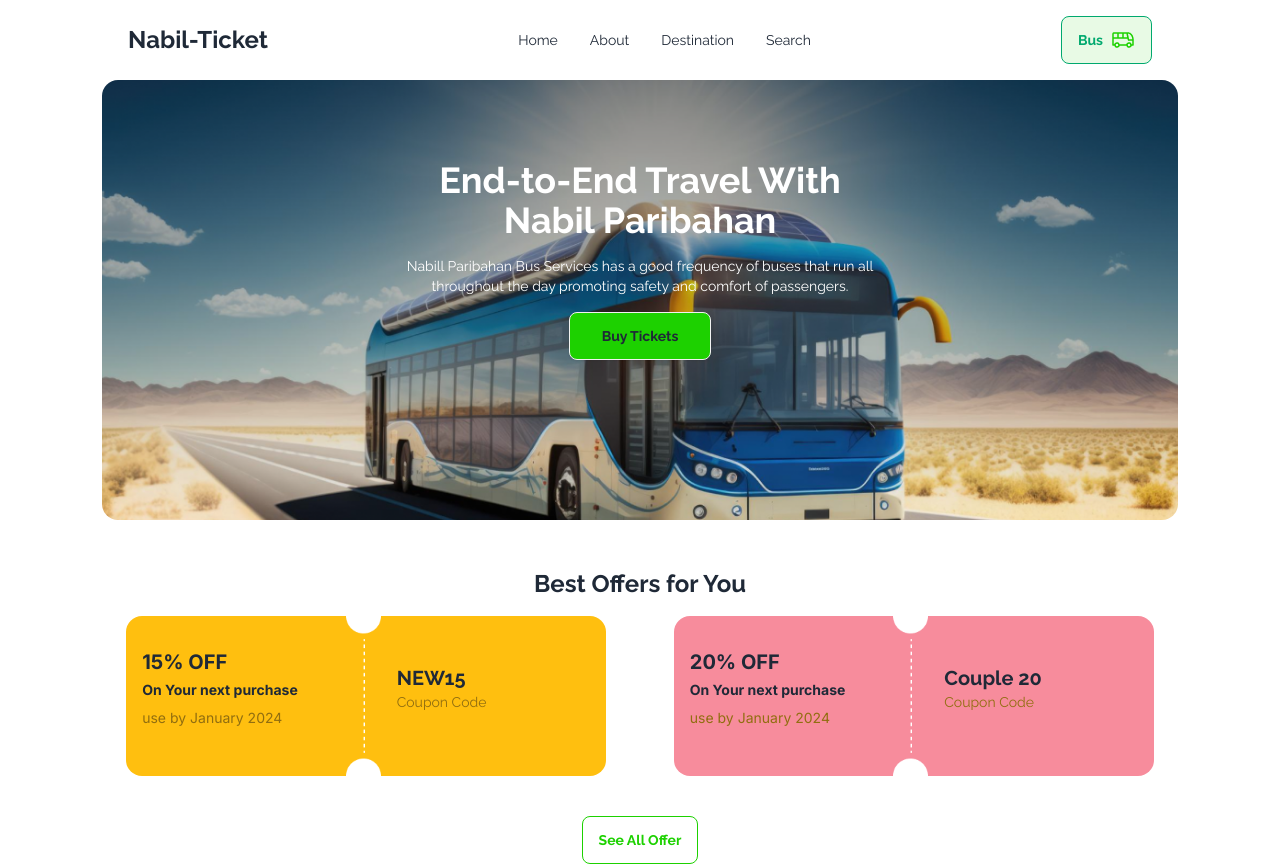
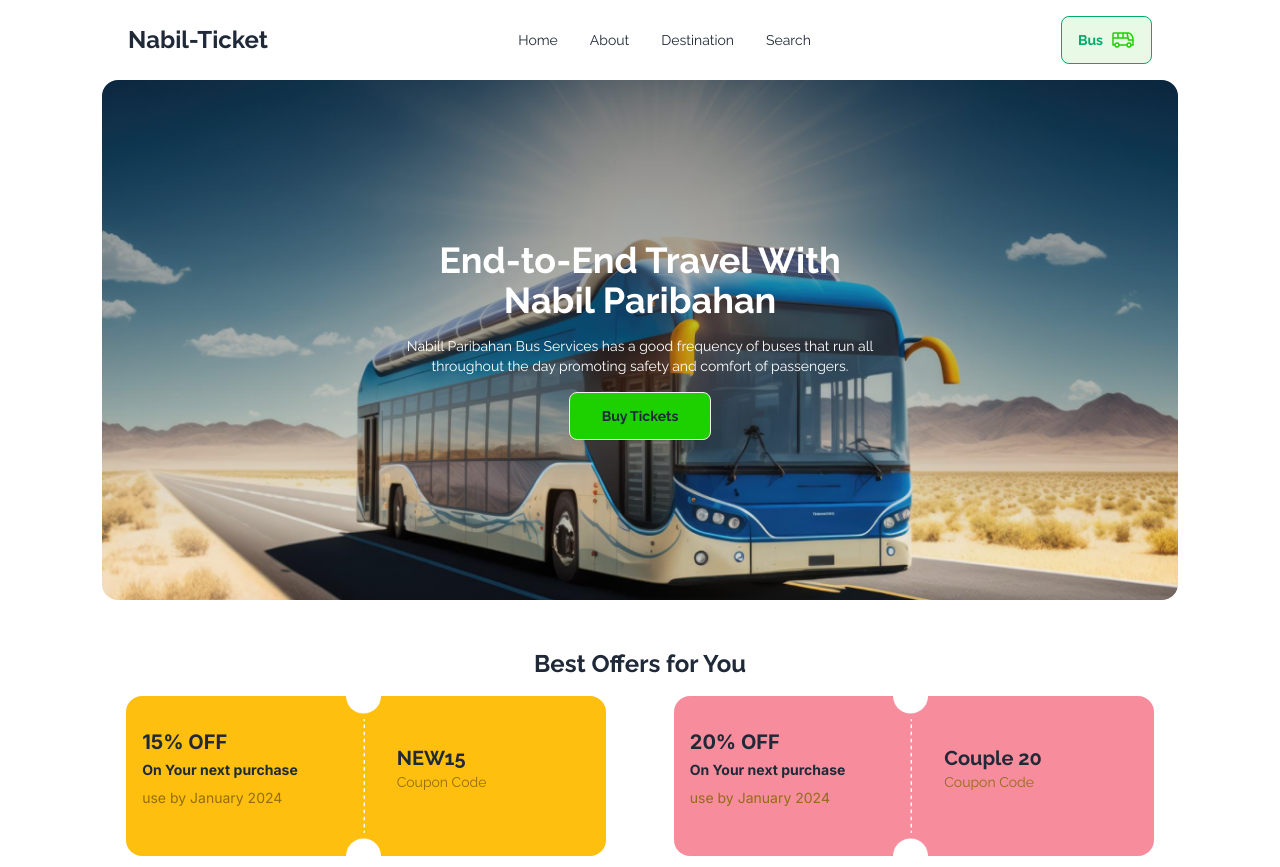
Before and after one commit to nipun-info/ticket-booking, a plain HTML site: page index.html in a window 1280 px wide. Shown: the top 867 px of the page. Drawn offline with nearby package versions, Linux system fonts and the light colour scheme.

Commit message:
assignment Task finished

```diff
--- a/css/style.css
+++ b/css/style.css
@@ -13,6 +13,14 @@ body {
 
 .font-inter {
     font-family: "Inter", sans-serif;
+}
+
+.hero {
+    background-image: url("../images/banner.png");
+    background-repeat: no-repeat;
+    background-position: center;
+    background-size: cover;
+    padding: 10rem 0;
 }
 
 .seat-number {
--- a/index.html
+++ b/index.html
@@ -48,8 +48,7 @@
 
     <main class="max-w-[1368px] mx-auto lg:px-[8%] px-[2%]">
         <!-- hero section -->
-        <section id="hero-section"
-            class="hero rounded-2xl bg-[url('../images/banner.png')] bg-center bg-cover bg-no-repeat pt-20 pb-40">
+        <section id="hero-section" class="hero rounded-2xl ">
             <div class="content max-w-[500px] mx-auto text-center text-white space-y-4">
                 <h1 class="lg:text-4xl text-2xl font-bold leading-10">
                     End-to-End Travel With <br>Nabil Paribahan
```
